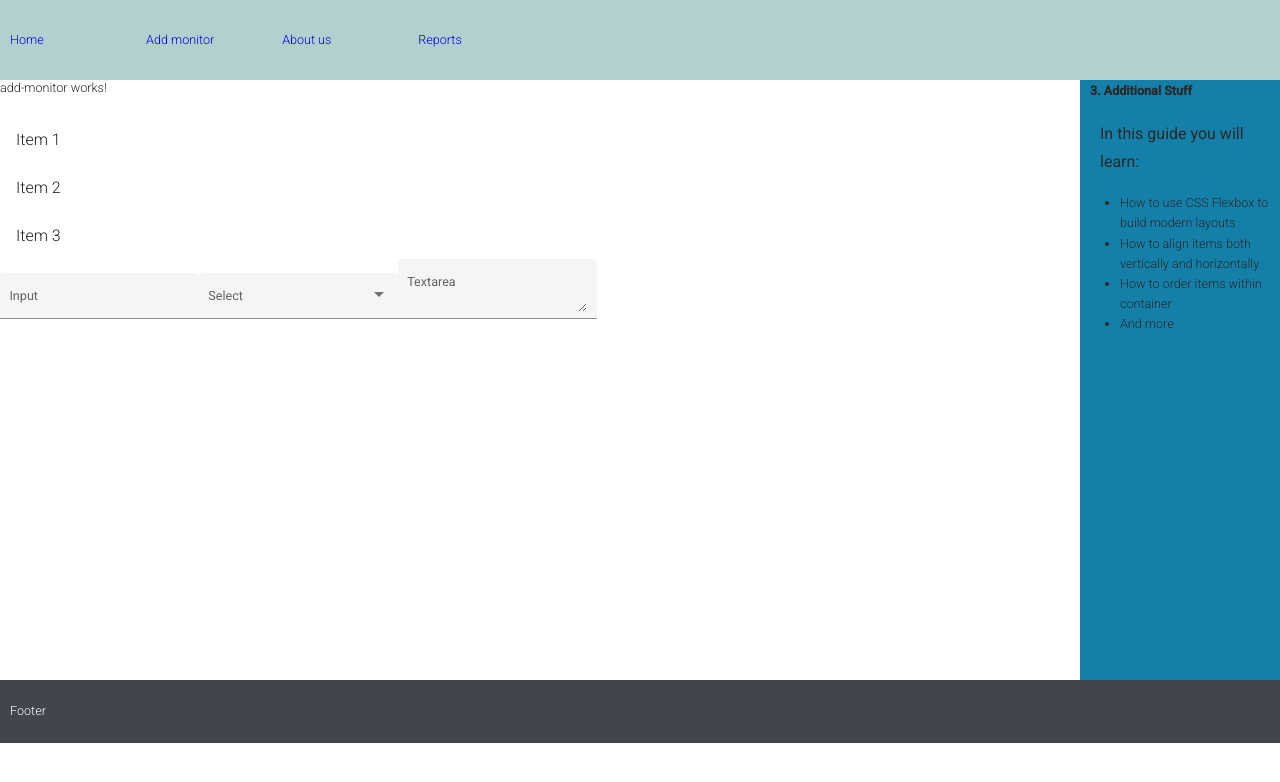
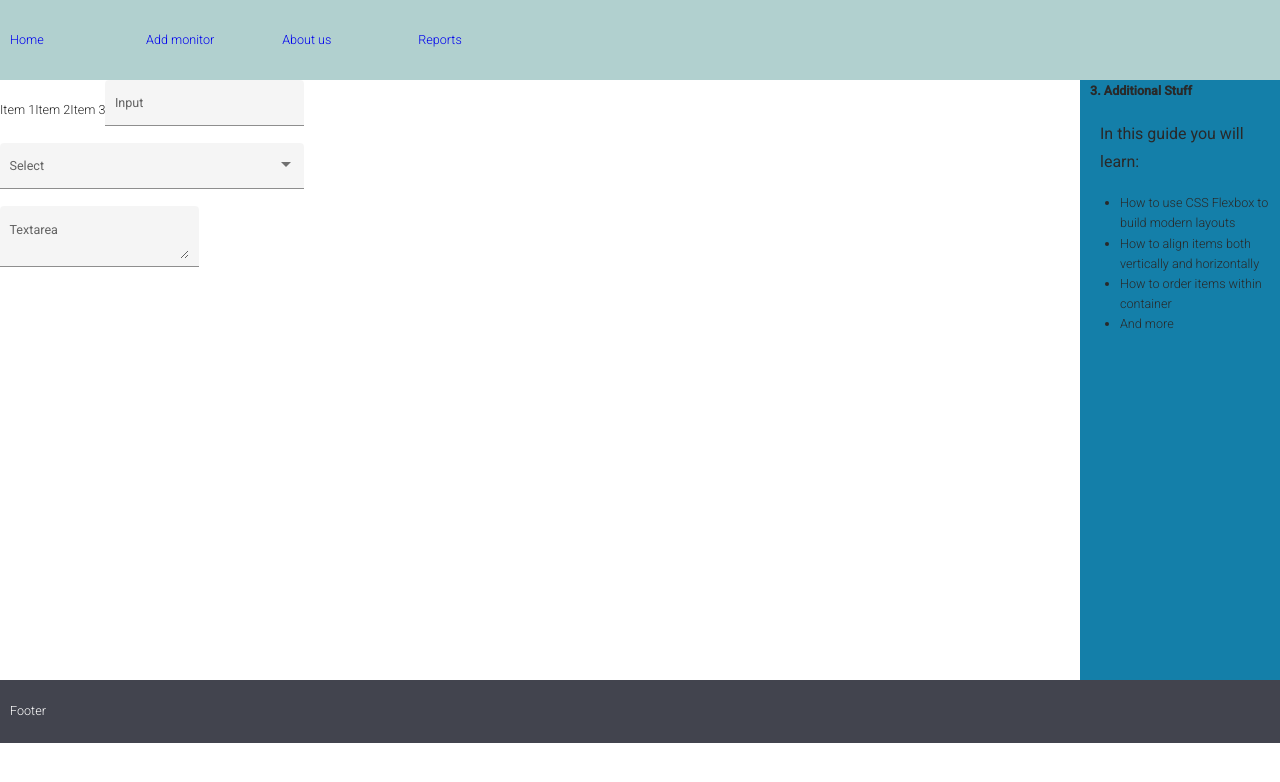
Before and after one commit to Majid1990/bina, an Angular app: page /add-monitor in a window 1280 px wide. Shown: the top 782 px of the page. Built offline with nearby package versions, Linux system fonts and the light colour scheme.

Commit message:
Added selectable options

```diff
--- a/src/app/add-monitor/add-monitor.component.html
+++ b/src/app/add-monitor/add-monitor.component.html
@@ -1,16 +1,13 @@
-<p>add-monitor works!</p>
-<mat-list role="list">
+<div class="container">
   <mat-list-item role="listitem">Item 1</mat-list-item>
   <mat-list-item role="listitem">Item 2</mat-list-item>
   <mat-list-item role="listitem">Item 3</mat-list-item>
-
-
 
   <mat-form-field appearance="fill">
     <mat-label>Input</mat-label>
     <input matInput>
   </mat-form-field>
-  <mat-form-field appearance="fill">
+  <mat-form-field class="input-" appearance="fill">
     <mat-label>Select</mat-label>
     <mat-select>
       <mat-option value="switch">Switch</mat-option>
@@ -25,3 +22,4 @@
     <mat-label>Textarea</mat-label>
     <textarea matInput></textarea>
   </mat-form-field>
+</div>
--- a/src/app/add-monitor/add-monitor.component.scss
+++ b/src/app/add-monitor/add-monitor.component.scss
@@ -3,3 +3,8 @@
     flex-direction: column;
     align-items: flex-start;
   }
+  .input- {
+    // background-color: red;
+
+    display: block;
+  }
```
